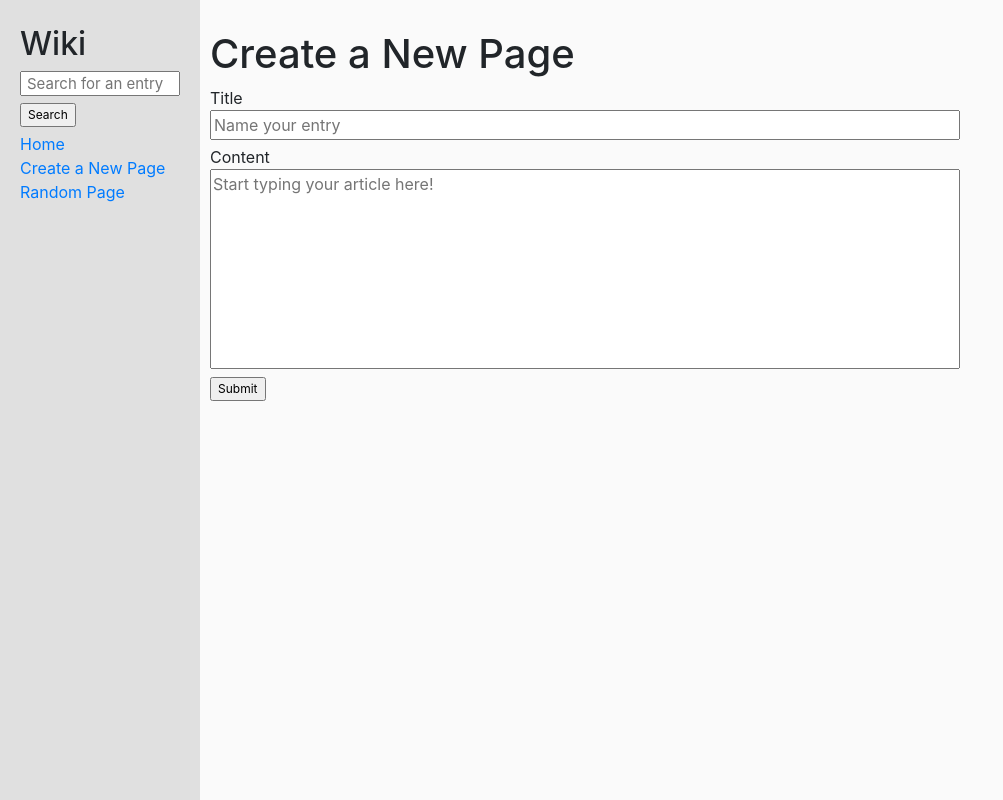
After one commit to rmandrww/wiki, a Django app: page /new in a window 1280 px wide. The commit adds this page. Shown: the whole page, without its empty margins (0-1003 px from the left). Run offline with Django 3.2, Linux system fonts and the light colour scheme; some libraries are stand-ins or nearby versions.

Commit message:
Added Create New Page view

```diff
--- a/encyclopedia/static/encyclopedia/styles.css
+++ b/encyclopedia/static/encyclopedia/styles.css
@@ -41,7 +41,7 @@ textarea {
 }
 
 img {
-    max-width: 80%;
+    max-width: 90%;
 }
 
 td, th {
@@ -59,5 +59,18 @@ input {
 
 .sbutton {
     font-size: 12px;
-    text-align: right;
 }
+
+.titlebox, .contentbox {
+    width: 90%;
+}
+
+.contentbox {
+    overflow: auto;
+    height: 200px;
+    resize: none;
+}
+
+.error {
+    color: red;
+}
--- a/encyclopedia/templates/encyclopedia/layout.html
+++ b/encyclopedia/templates/encyclopedia/layout.html
@@ -22,7 +22,7 @@
                         <a href="{% url 'wiki:index' %}">Home</a>
                     </div>
                     <div>
-                        Create New Page
+                        <a href="{% url 'wiki:new' %}">Create a New Page</a>
                     </div>
                     <div>
                         <a href="{% url 'wiki:randompage' %}">Random Page</a>
--- /dev/null
+++ b/encyclopedia/templates/encyclopedia/new.html
@@ -0,0 +1,22 @@
+{% extends "encyclopedia/layout.html" %}
+
+{% block title %}
+    Encyclopedia
+{% endblock %}
+
+{% block body %}
+    <h1>Create a New Page</h1>
+    <div>
+        <form action="{% url 'wiki:new' %}" method="post">
+            {% csrf_token %}
+            <div>{{ form.title.label }}</div>
+            <div>{{ form.title }}</div>
+            <div class="error">{{ error }}</div>
+            <div>{{ form.content.label }}</div>
+            <div>{{ form.content }}</div>
+            <input type="submit" class="sbutton">
+        </form>
+
+    </div>
+
+{% endblock %}
--- a/encyclopedia/urls.py
+++ b/encyclopedia/urls.py
@@ -8,5 +8,6 @@ urlpatterns = [
     path("", views.index, name="index"),
     path("wiki/<str:entry>", views.entry, name="entry"),
     path("search", views.search, name="search"),
-    path("random", views.randompage, name="randompage")
+    path("random", views.randompage, name="randompage"),
+    path("new", views.newpage, name="new"),
 ]
--- a/encyclopedia/views.py
+++ b/encyclopedia/views.py
@@ -5,8 +5,14 @@ import random
 from . import util
 import markdown2
 
-class SearchForm(forms.Form):
-    search = forms.CharField(label="Search")
+class ArticleForm(forms.Form):
+    title = forms.CharField(label="Title" )
+    content = forms.CharField(label = "Content", widget=forms.Textarea(attrs = {'cols': 'auto',
+    'rows': '5',
+    'placeholder': 'Start typing your article here!'}))
+
+    title.widget.attrs.update({'class': 'titlebox', 'placeholder': 'Name your entry'})
+    content.widget.attrs.update({'class': 'contentbox'})
 
 def index(request):
     entries = util.list_entries()
@@ -48,3 +54,22 @@ def search (request):
 def randompage (request):
     a = random.choice(util.list_entries())
     return redirect ("wiki:entry", a)
+
+def newpage (request):
+    if request.method == "POST":
+        form = ArticleForm(request.POST)
+        if form.is_valid():
+            entries = util.list_entries()
+            for entry in entries:
+                if form.cleaned_data["title"] == entry:
+                    return render (request, "encyclopedia/new.html", {
+                    "form": form,
+                    "error": 'This article already exist!'})
+
+            content = '# '+ form.cleaned_data["title"] + '\n\n' + form.cleaned_data["content"]
+            util.save_entry(form.cleaned_data["title"], content)
+            return redirect("wiki:entry", form.cleaned_data["title"])
+    return render (request, "encyclopedia/new.html", {
+        "form": ArticleForm(),
+        "error": '',
+    })
```
Also changed, not shown: entries/test.md (added, +3 -0 lines).
